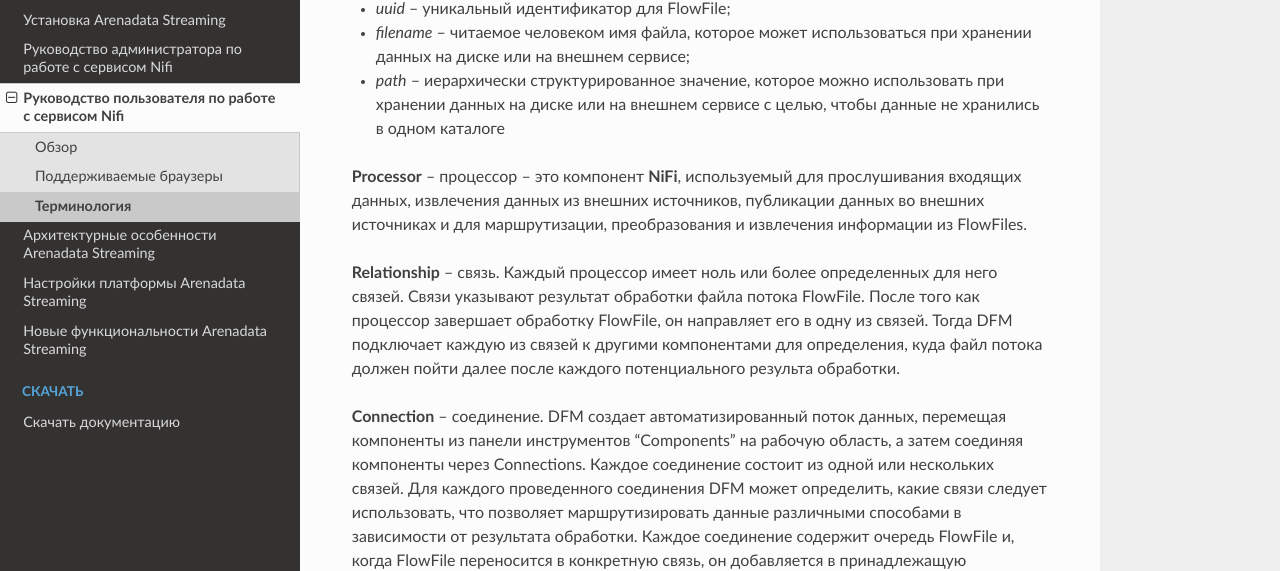
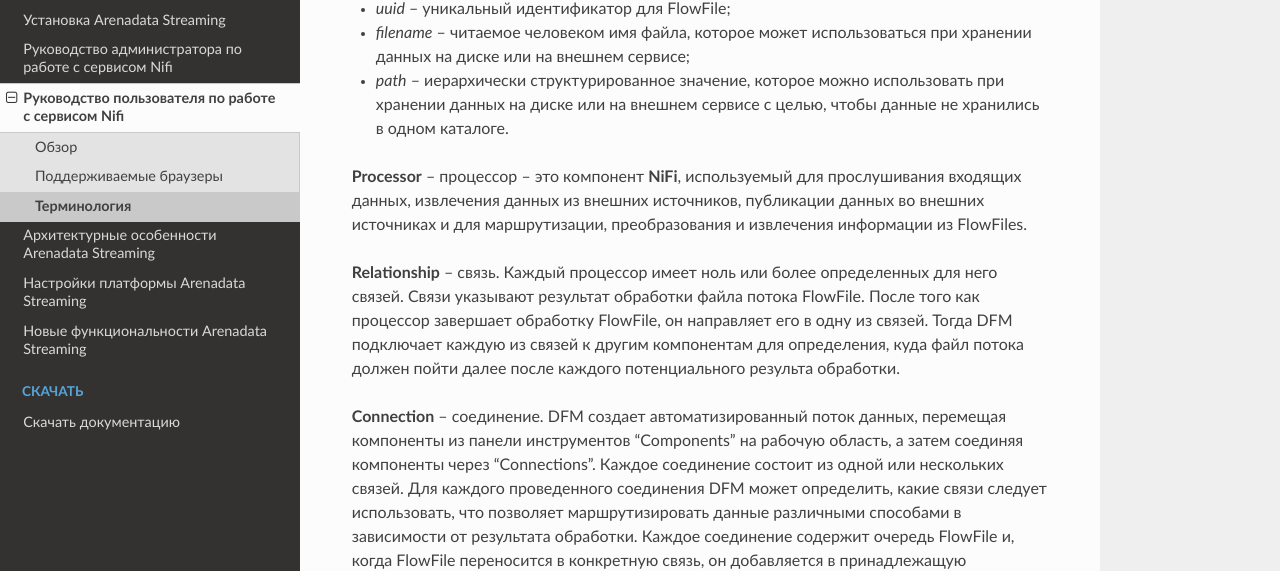
Before and after one commit to arenadata/docs_ads, a Sphinx documentation site: the page built from source/UserNIFI/Termin.rst, in a window 1280 px wide and 900 px high, scrolled down 264 px. Shown: the part 187-758 px from the top of the window. Built offline with Sphinx 7.4.7 and the Read the Docs theme 2.0.0, drawn with Linux system fonts in a browser that asks for light colours; pages that are not in the unit, such as notebooks, are missing from menus; some of the changed text lies outside the part shown.

Commit message:
Update Termin.rst

```diff
--- a/source/UserNIFI/Termin.rst
+++ b/source/UserNIFI/Termin.rst
@@ -9,13 +9,13 @@
 
 + *uuid* -- уникальный идентификатор для FlowFile;
 + *filename* -- читаемое человеком имя файла, которое может использоваться при хранении данных на диске или на внешнем сервисе;
-+ *path* -- иерархически структурированное значение, которое можно использовать при хранении данных на диске или на внешнем сервисе с целью, чтобы данные не хранились в одном каталоге
++ *path* -- иерархически структурированное значение, которое можно использовать при хранении данных на диске или на внешнем сервисе с целью, чтобы данные не хранились в одном каталоге.
 
 **Processor** -- процессор -- это компонент **NiFi**, используемый для прослушивания входящих данных, извлечения данных из внешних источников, публикации данных во внешних источниках и для маршрутизации, преобразования и извлечения информации из FlowFiles.
 
-**Relationship** -- связь. Каждый процессор имеет ноль или более определенных для него связей. Связи указывают результат обработки файла потока FlowFile. После того как процессор завершает обработку FlowFile, он направляет его в одну из связей. Тогда DFM подключает каждую из связей к другими компонентами для определения, куда файл потока должен пойти далее после каждого потенциального результа обработки.
+**Relationship** -- связь. Каждый процессор имеет ноль или более определенных для него связей. Связи указывают результат обработки файла потока FlowFile. После того как процессор завершает обработку FlowFile, он направляет его в одну из связей. Тогда DFM подключает каждую из связей к другим компонентам для определения, куда файл потока должен пойти далее после каждого потенциального результа обработки.
 
-**Connection** -- соединение. DFM создает автоматизированный поток данных, перемещая компоненты из панели инструментов "Components" на рабочую область, а затем соединяя компоненты через Connections. Каждое соединение состоит из одной или нескольких связей. Для каждого проведенного соединения DFM может определить, какие связи следует использовать, что позволяет маршрутизировать данные различными способами в зависимости от результата обработки. Каждое соединение содержит очередь FlowFile и, когда FlowFile переносится в конкретную связь, он добавляется в принадлежащую соответствующему соединению очередь.
+**Connection** -- соединение. DFM создает автоматизированный поток данных, перемещая компоненты из панели инструментов "Components" на рабочую область, а затем соединяя компоненты через "Connections". Каждое соединение состоит из одной или нескольких связей. Для каждого проведенного соединения DFM может определить, какие связи следует использовать, что позволяет маршрутизировать данные различными способами в зависимости от результата обработки. Каждое соединение содержит очередь FlowFile и, когда FlowFile переносится в конкретную связь, он добавляется в принадлежащую соответствующему соединению очередь.
 
 **Controller Service** -- контроллер -- это точки расширения, которые после добавления и настройки DFM в пользовательском интерфейсе запускаются при старте **NiFi** и предоставляют другим компонентам информацию для использования (например, процессорам или другими контроллерам). Общим контроллером, используемым несколькими компонентами, является *StandardSSLContextService*. Он предоставляет возможность конфигурировать свойства хранилища ключей и доверительного хранилища один раз, а затем повторно использовать эту конфигурацию во всем приложении. Идея заключается в том, что вместо того, чтобы настраивать данную информацию на каждом процессоре, который может нуждаться в ней, контроллер предоставляет ее любому процессору для использования по мере необходимости.
 
```
